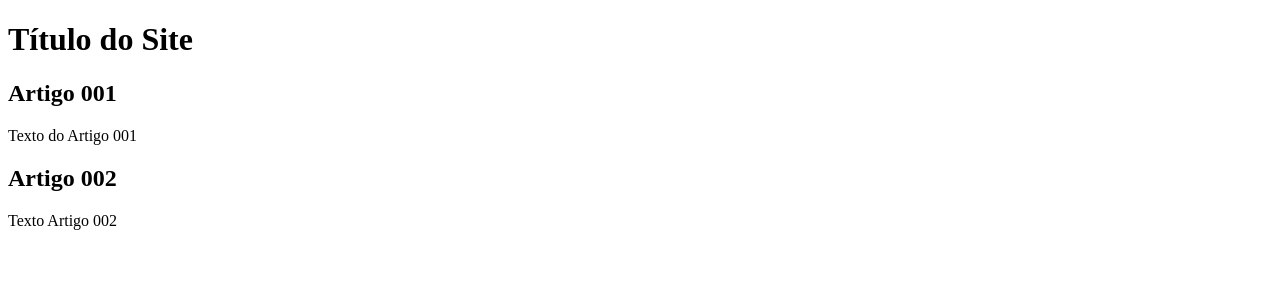
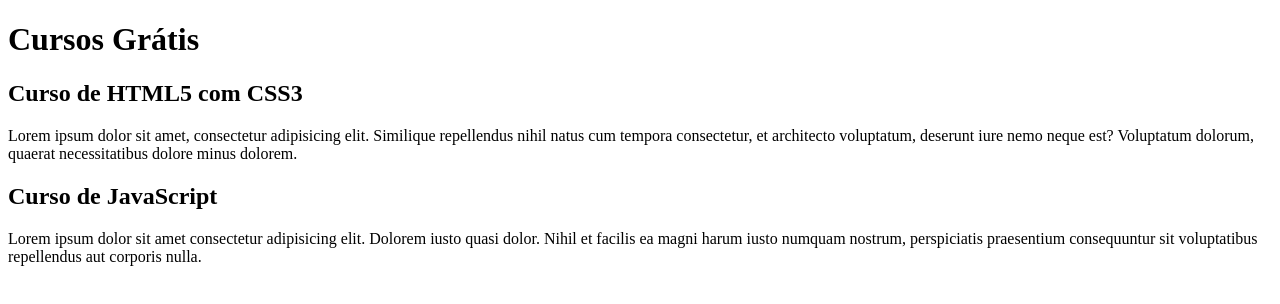
Before and after one commit to CellinSP/projeto-site, a plain HTML site: page index.html in a window 1280 px wide. Drawn offline with Linux system fonts and the light colour scheme.

Commit message:
comecei a escrever o conteúdo

```diff
--- a/index.html
+++ b/index.html
@@ -8,15 +8,15 @@
 </head>
     <main>
         <header>
-            <h1>Título do Site</h1>
+            <h1>Cursos Grátis</h1>
         </header>
         <article>
-            <h1>Artigo 001</h1>
-            <p>Texto do Artigo 001</p>
+            <h2>Curso de HTML5 com CSS3</h2>
+            <p>Lorem ipsum dolor sit amet, consectetur adipisicing elit. Similique repellendus nihil natus cum tempora consectetur, et architecto voluptatum, deserunt iure nemo neque est? Voluptatum dolorum, quaerat necessitatibus dolore minus dolorem.</p>
         </article>
         <article>
-            <h2>Artigo 002</h2>
-            <p>Texto Artigo 002</p>
+            <h2>Curso de JavaScript</h2>
+            <p>Lorem ipsum dolor sit amet consectetur adipisicing elit. Dolorem iusto quasi dolor. Nihil et facilis ea magni harum iusto numquam nostrum, perspiciatis praesentium consequuntur sit voluptatibus repellendus aut corporis nulla.</p>
         </article>
     </main>
 <body>
```
